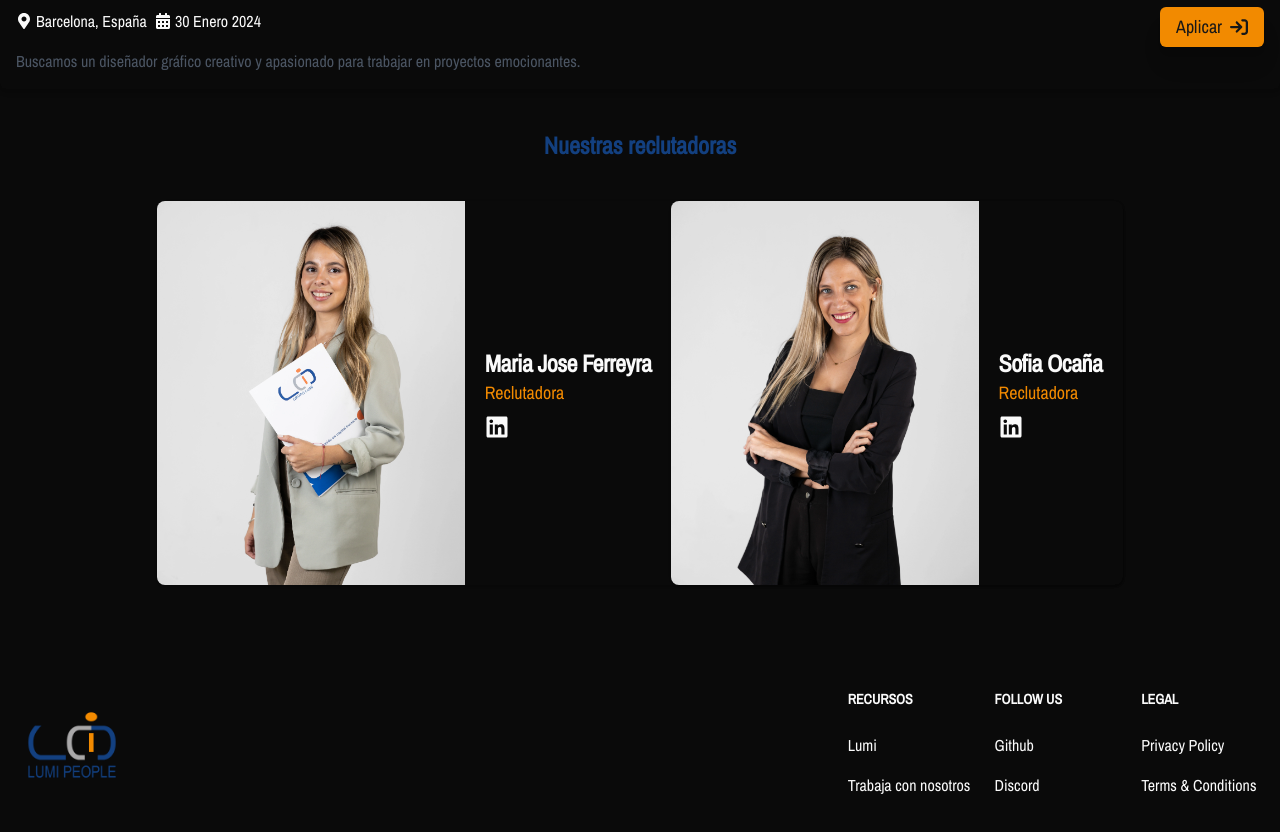
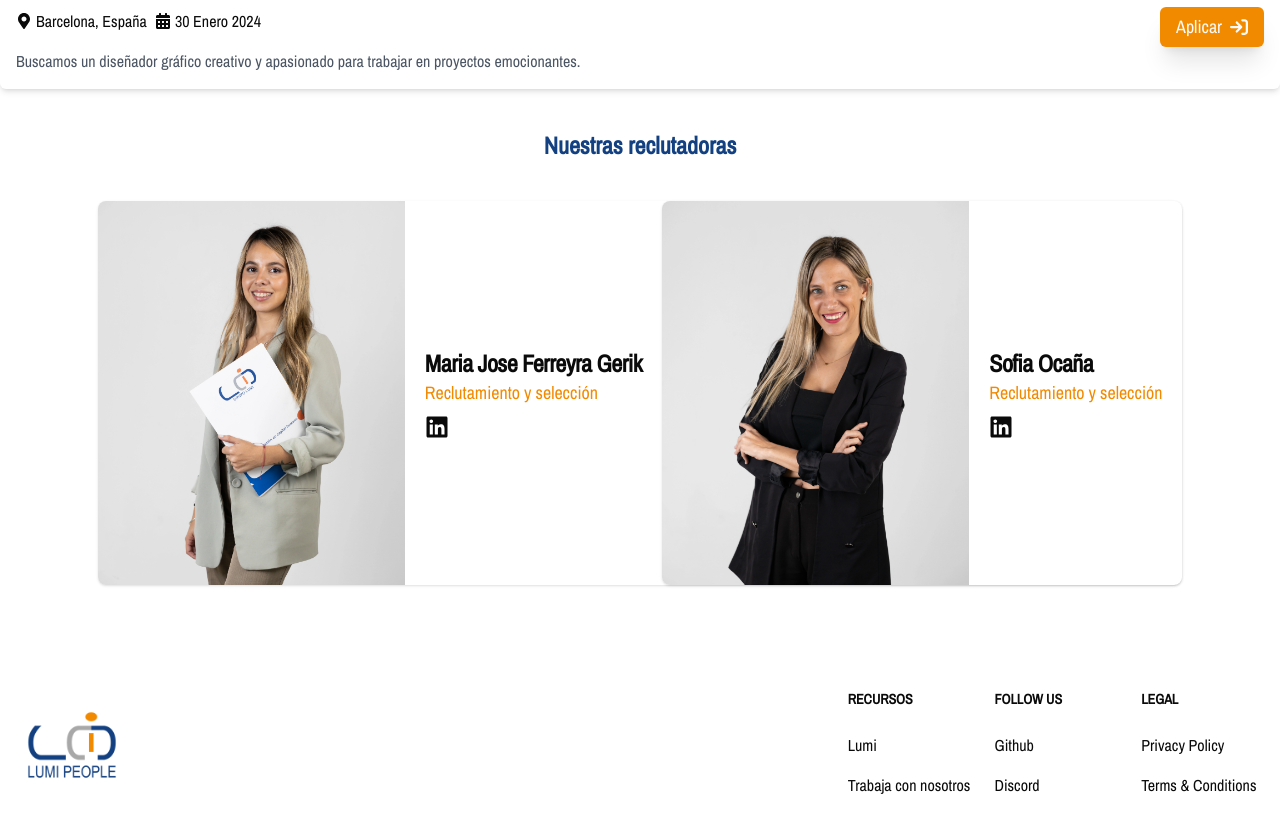
Before and after one commit to sebiten/lumipeople, a Next.js app: page /vacantes in a window 1280 px wide. Shown: the part 1040-1872 px from the top of the page. Built offline with nearby package versions, Linux system fonts and the light colour scheme.

Commit message:
google-analytics

```diff
--- a/src/app/layout.tsx
+++ b/src/app/layout.tsx
@@ -4,6 +4,7 @@ import "./globals.css";
 import { ThemeProvider } from "@/components/theme-provider";
 import Navbar from "@/components/NavBar/NavBar";
 import Footer from "@/components/Footer/Footer";
+import Script from "next/script";
 
 const inter = Archivo_Narrow({
   subsets: ["latin"],
@@ -28,10 +29,25 @@ export default function RootLayout({
 }>) {
   return (
     <html lang="es" suppressHydrationWarning>
+      <head>
+        <Script
+          async
+          src="https://www.googletagmanager.com/gtag/js?id=G-L4FMM9C2Q9"
+        ></Script>
+        <Script id="google-analytics">
+          {`
+          window.dataLayer = window.dataLayer || [];
+          function gtag(){dataLayer.push(arguments);}
+          gtag('js', new Date());
+
+          gtag('config', 'G-L4FMM9C2Q9');
+        `}
+        </Script>
+      </head>
       <body className={inter.className}>
         <ThemeProvider
           attribute="class"
-          defaultTheme="dark"
+          defaultTheme="light"
           enableSystem
           disableTransitionOnChange
         >
--- a/src/app/vacantes/page.tsx
+++ b/src/app/vacantes/page.tsx
@@ -102,7 +102,9 @@ function App() {
             ))}
         </div>
       </div>
-      <h2 className="text-2xl text-lumiblue font-bold my-10 text-center">Nuestras reclutadoras</h2>
+      <h2 className="text-2xl text-lumiblue font-bold my-10 text-center">
+        Nuestras reclutadoras
+      </h2>
       <div className="flex items-center justify-center">
         <div className="items-center rounded-lg shadow sm:flex">
           <a href="#">
@@ -115,13 +117,15 @@ function App() {
           </a>
           <div className="p-5">
             <h3 className="text-xl font-bold tracking-tight">
-              <p className="text-2xl">Maria Jose Ferreyra</p>
+              <p className="text-2xl">Maria Jose Ferreyra Gerik</p>
             </h3>
-            <span className="text-lumiorange text-lg">Reclutadora</span>
+            <span className="text-lumiorange text-lg">
+              Reclutamiento y selección
+            </span>
             <ul className="flex space-x-4 sm:mt-0">
               <Link
                 className="mt-2"
-                href="https://www.linkedin.com/in/mariano-gast%C3%B3n-nieva-32533442/"
+                href="https://www.linkedin.com/in/mariajosegerik/"
               >
                 <FaLinkedin size={24} />
               </Link>
@@ -140,11 +144,13 @@ function App() {
               <h3 className="text-xl font-bold tracking-tight">
                 <p className="text-2xl">Sofia Ocaña</p>
               </h3>
-              <span className="text-lumiorange text-lg">Reclutadora</span>
+              <span className="text-lumiorange text-lg">
+                Reclutamiento y selección
+              </span>
               <ul className="flex space-x-4 sm:mt-0">
                 <Link
                   className="mt-2"
-                  href="https://www.linkedin.com/in/mariano-gast%C3%B3n-nieva-32533442/"
+                  href="https://www.linkedin.com/in/sofia-oca%C3%B1a-800099b9/"
                 >
                   <FaLinkedin size={24} />
                 </Link>
```
